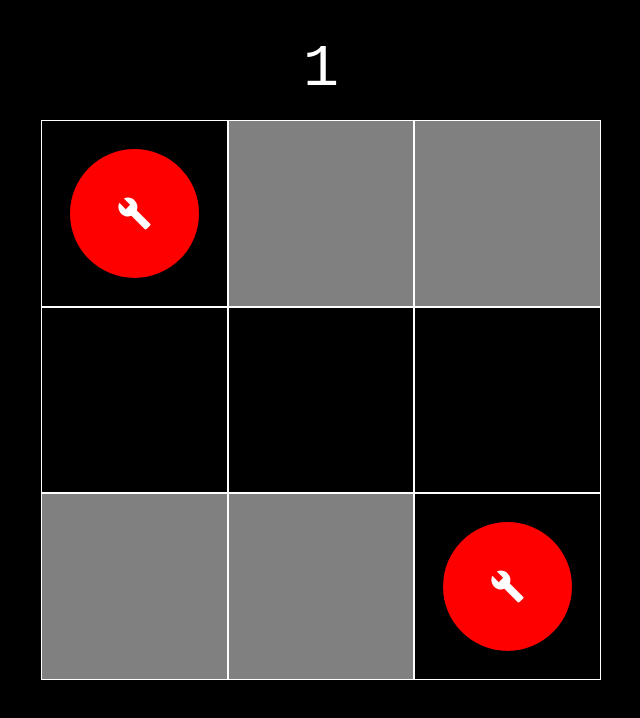
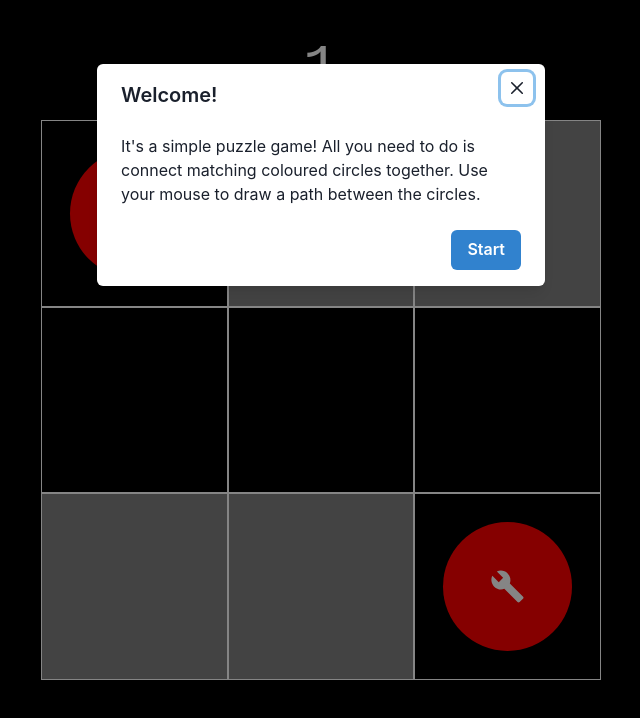
Before and after one commit to James-WS-McCullough/color-connect, a React (Create React App) app: page / in a window 1280 px wide. Shown: the top 718 px of the page, without its empty margins (319-959 px from the left). Built offline with nearby package versions, Linux system fonts and the light colour scheme.

Commit message:
welcome modal

```diff
--- a/src/App.tsx
+++ b/src/App.tsx
@@ -14,6 +14,7 @@ import {
 import CongratulationsModal from "./components/CongratulationModal";
 import { generatePuzzle } from "./utils/generatePuzzle";
 import { GridBoxPath, colors, iconColors } from "./types";
+import IntroductionModal from "./components/IntroductionModal";
 
 function App() {
   const [completedPaths, setCompletedPaths] = useState<{
@@ -48,6 +49,11 @@ function App() {
   const [showPopup, setShowPopup] = useState(false);
   const [popupText, setPopupText] = useState("");
   const [popupColor, setPopupColor] = useState("rgba(0,0,0,0.7)");
+  const {
+    isOpen: isIntroModalOpen,
+    onOpen: onIntroModalOpen,
+    onClose: onIntroModalClose,
+  } = useDisclosure();
 
   useEffect(() => {
     let timeoutId: NodeJS.Timeout;
@@ -102,6 +108,7 @@ function App() {
       colorCount: colourCount,
       backgroundColor: "black",
     });
+    onIntroModalOpen();
   }, []);
 
   const toAddNewColor = ({
@@ -252,6 +259,10 @@ function App() {
           }
         `}
       </style>
+      <IntroductionModal
+        isOpen={isIntroModalOpen}
+        onClose={onIntroModalClose}
+      />
     </VStack>
   );
 }
--- /dev/null
+++ b/src/components/IntroductionModal.tsx
@@ -0,0 +1,44 @@
+import React from "react";
+import {
+  Modal,
+  ModalOverlay,
+  ModalContent,
+  ModalHeader,
+  ModalCloseButton,
+  ModalBody,
+  ModalFooter,
+  Button,
+} from "@chakra-ui/react";
+
+type IntroductionModalProps = {
+  isOpen: boolean;
+  onClose: () => void;
+};
+
+const IntroductionModal: React.FC<IntroductionModalProps> = ({
+  isOpen,
+  onClose,
+}) => {
+  return (
+    <Modal isOpen={isOpen} onClose={onClose}>
+      <ModalOverlay />
+      <ModalContent>
+        <ModalHeader>Welcome!</ModalHeader>
+        <ModalCloseButton />
+        <ModalBody>
+          It's a simple puzzle game! All you need to do is connect matching
+          coloured circles together. Use your mouse to draw a path between the
+          circles.
+        </ModalBody>
+
+        <ModalFooter>
+          <Button colorScheme="blue" onClick={onClose}>
+            Start
+          </Button>
+        </ModalFooter>
+      </ModalContent>
+    </Modal>
+  );
+};
+
+export default IntroductionModal;
--- a/tsconfig.json
+++ b/tsconfig.json
@@ -22,5 +22,5 @@
   },
   "include": [
     "src"
-  ]
+, "src/components/IntroductionModal/.tsx"  ]
 }
```
